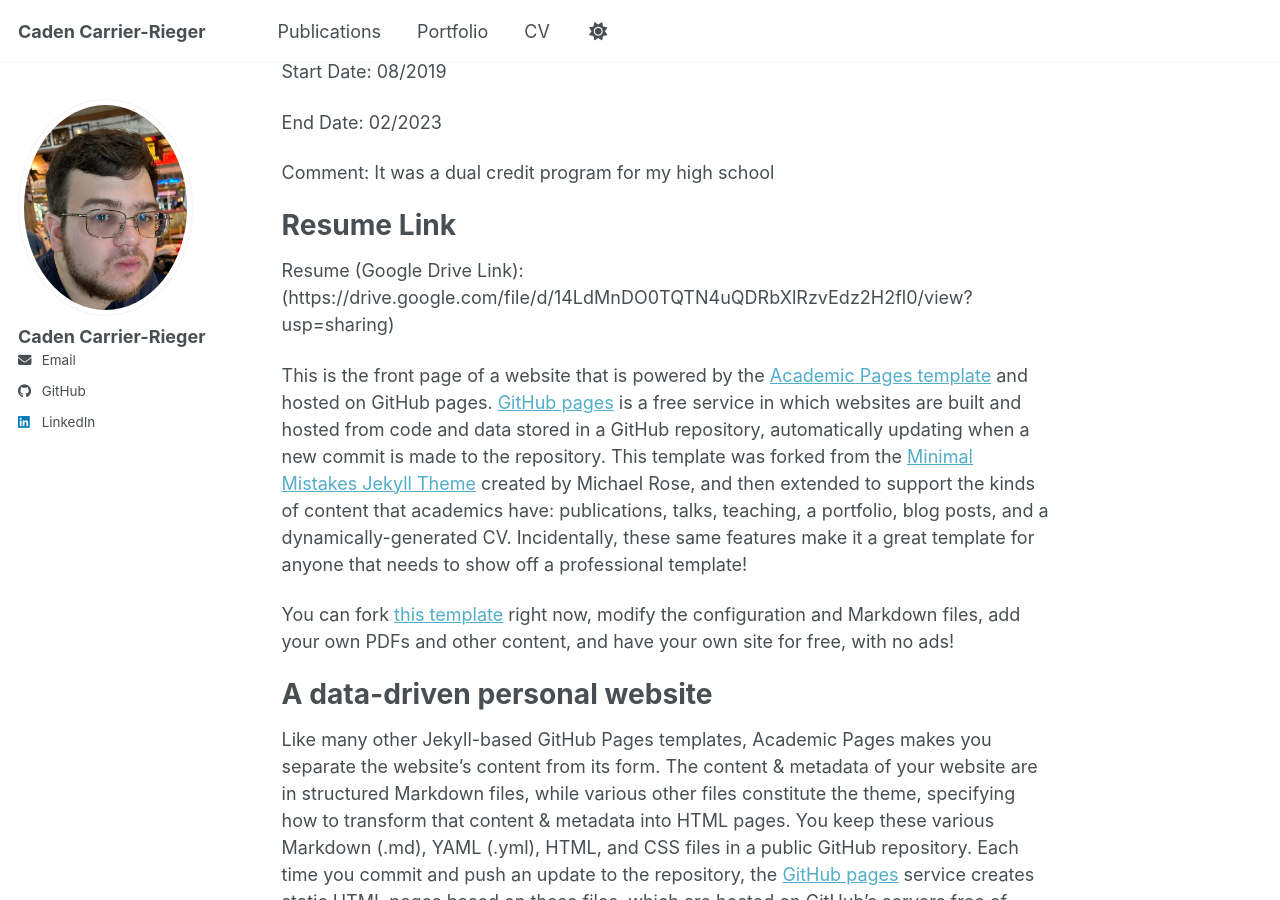
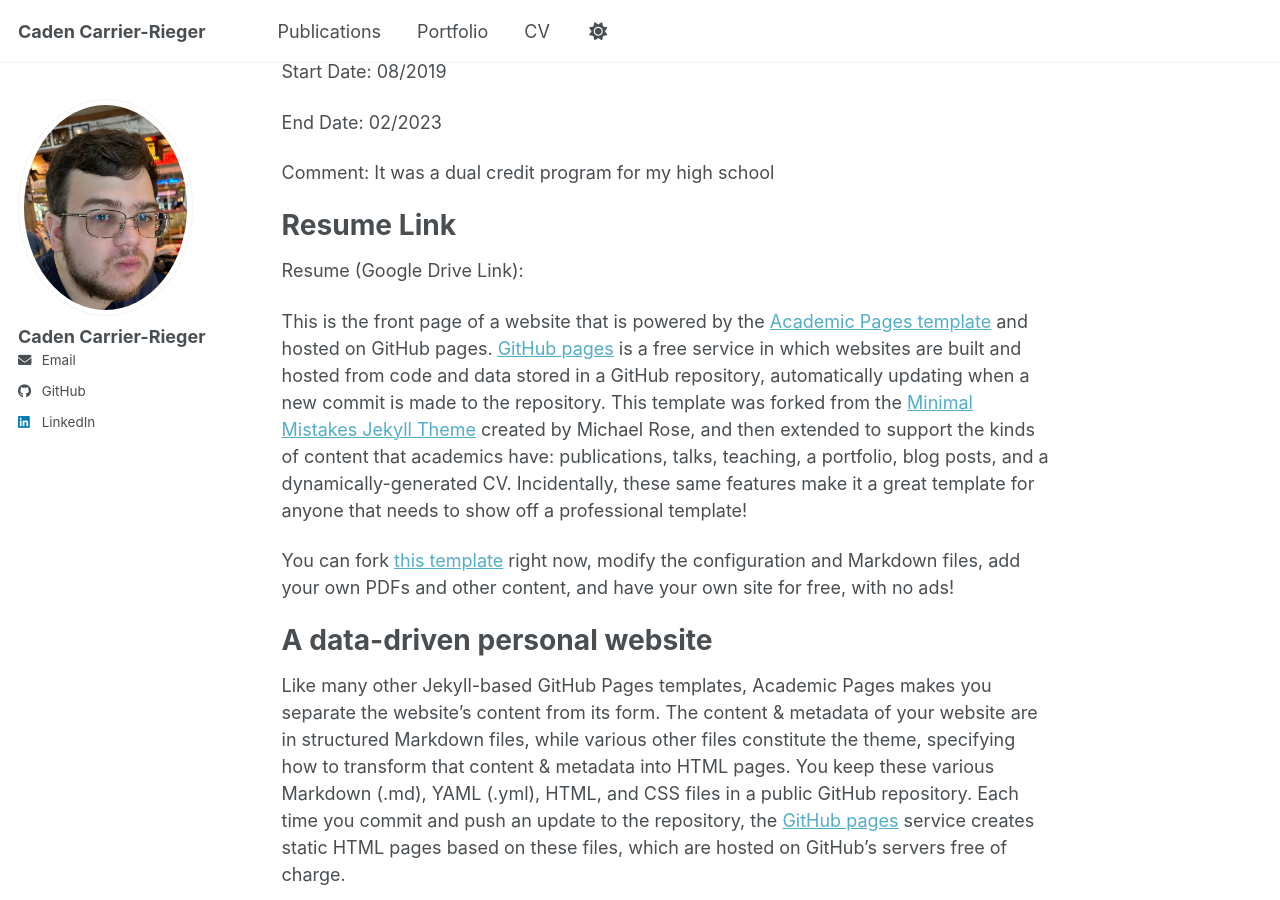
Before and after one commit to cadenrieger-lgtm/cadenrieger-lgtm.github.io, a Jekyll site: the page built from _pages/about.md, in a window 1280 px wide and 900 px high, scrolled down 697 px. Built offline with Jekyll 4.4.1, drawn with Linux system fonts in a browser that asks for light colours; our own code applies the rules of GitHub Pages for plain Markdown files; a script bundle is joined from its source files by our own code; library files that are not in the unit come from our copies; some of the changed lines change nothing that is shown.

Commit message:
Remove resume link from about page
Removed the Google Drive link for the resume.

```diff
--- a/_pages/about.md
+++ b/_pages/about.md
@@ -30,7 +30,7 @@ Comment: It was a dual credit program for my high school
 
 Resume Link
 =======
-Resume (Google Drive Link): (https://drive.google.com/file/d/14LdMnDO0TQTN4uQDRbXlRzvEdz2H2fl0/view?usp=sharing)
+Resume (Google Drive Link):
 
 This is the front page of a website that is powered by the [Academic Pages template](https://github.com/academicpages/academicpages.github.io) and hosted on GitHub pages. [GitHub pages](https://pages.github.com) is a free service in which websites are built and hosted from code and data stored in a GitHub repository, automatically updating when a new commit is made to the repository. This template was forked from the [Minimal Mistakes Jekyll Theme](https://mmistakes.github.io/minimal-mistakes/) created by Michael Rose, and then extended to support the kinds of content that academics have: publications, talks, teaching, a portfolio, blog posts, and a dynamically-generated CV. Incidentally, these same features make it a great template for anyone that needs to show off a professional template!
 
```
